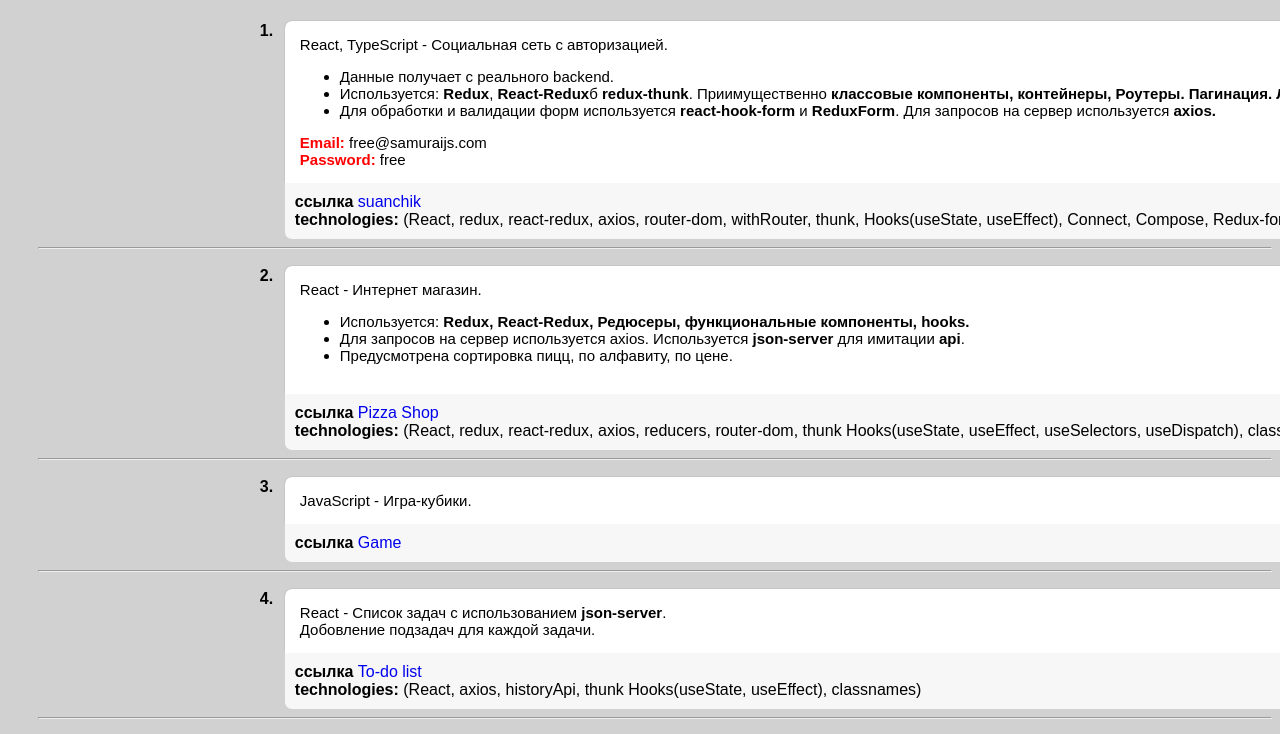
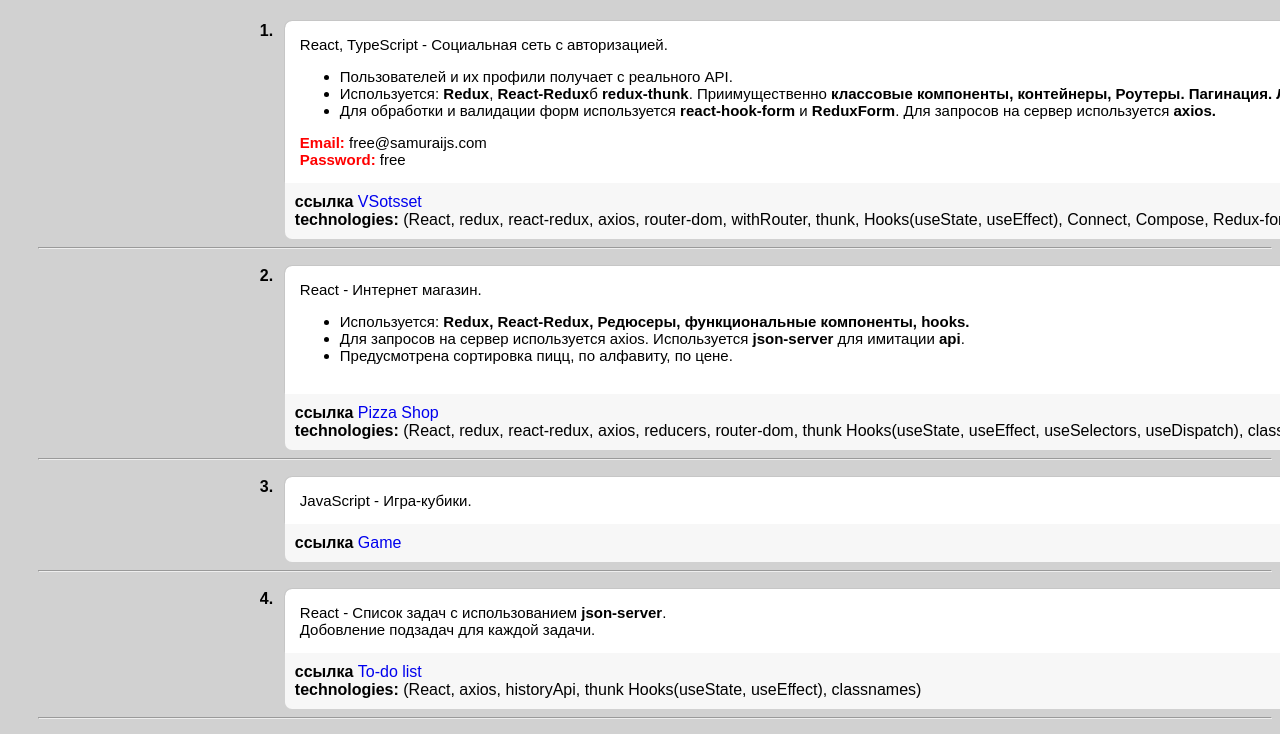
Before and after one commit to Suanchik/portf, a plain HTML site: page index.html in a window 1280 px wide. Shown: the part 59-793 px from the top of the page. Drawn offline with Linux system fonts and the light colour scheme.

Commit message:
Update index.html

```diff
--- a/index.html
+++ b/index.html
@@ -15,7 +15,7 @@
                 <div class="explane"><span class="number">1.</span>
                     React, TypeScript - Социальная сеть с авторизацией.<br/>
                     <ul>
-                        <li>Данные получает с реального backend.</li>
+                        <li>Пользователей и их профили получает с реального API.</li>
                         <li>Используется: <strong>Redux</strong>, <strong>React-Redux</strong>б <strong>redux-thunk</strong>. Приимущественно <strong>классовые компоненты, контейнеры, Роутеры. Пагинация. Лоудинг. </strong></li>
                         <li> Для обработки и валидации форм используется <strong>react-hook-form</strong> и <strong>ReduxForm</strong>. Для запросов на сервер используется <strong>axios.</strong></li>
                     </ul>
@@ -27,7 +27,7 @@
                     </div>
                 </div>
                 <div class="technologies">
-                    <div><span>ссылка </span><a target="_blank" href="https://suanchik.github.io/suanchik-demo/#/">suanchik</a></div>
+                    <div><span>ссылка </span><a target="_blank" href="https://suanchik.github.io/suanchik-demo/#/">VSotsset</a></div>
                     <div><span>technologies: </span>(React, redux, react-redux, axios, router-dom, withRouter, thunk, Hooks(useState, useEffect), Connect, Compose, Redux-form, lazy, Suspense, classs).</div>
                 </div>
             </div>
```
